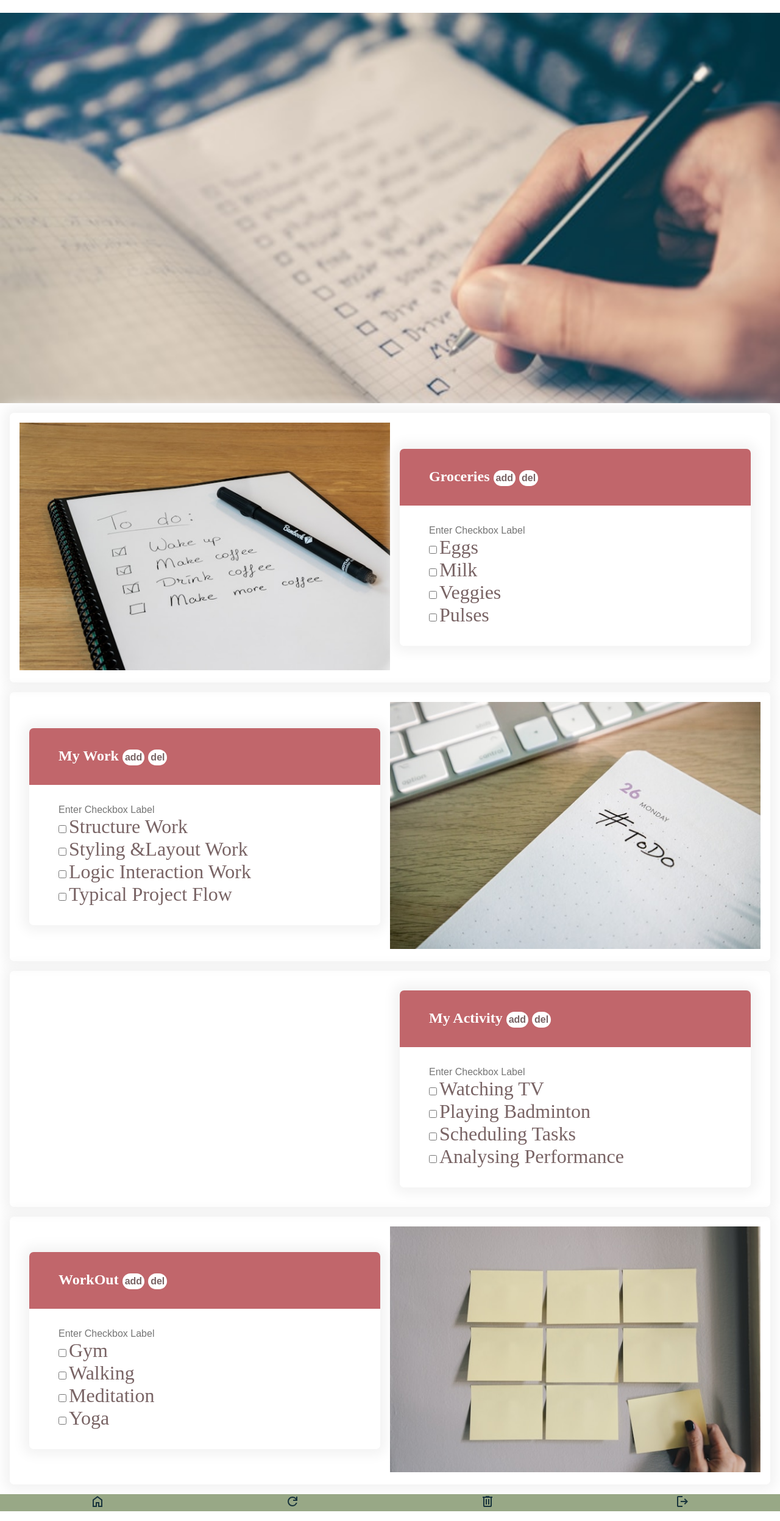
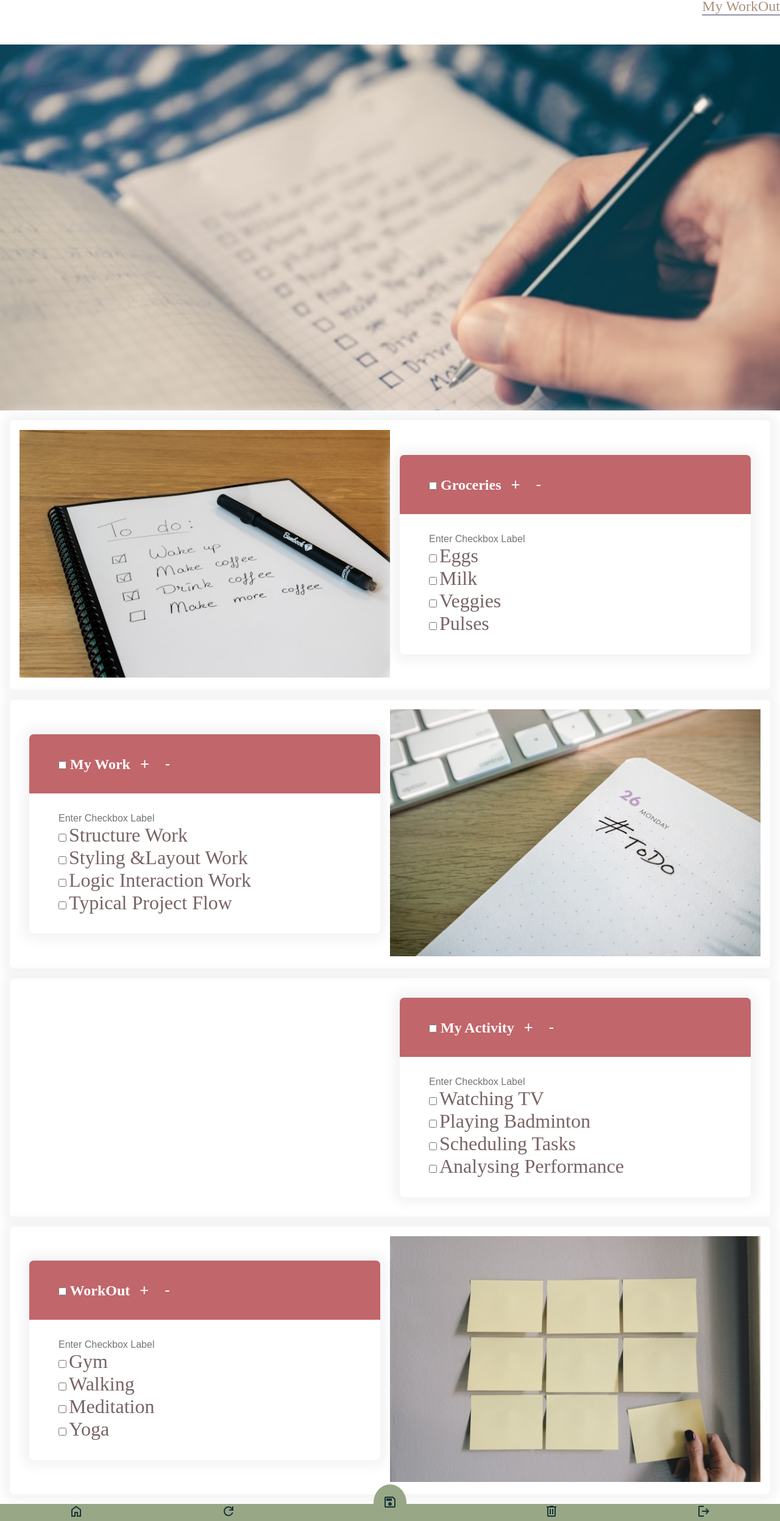
Before and after one commit to Roja-shenishetty/TodoList, a website: page toDo/index.html in a window 1280 px wide. Shown: the part 178-2672 px from the top of the page at 61% size. Drawn offline with Linux system fonts and the light colour scheme.

Commit message:
This is my todo

```diff
--- a/toDo/index.html
+++ b/toDo/index.html
@@ -34,9 +34,12 @@
           <img src="images/todo3.jpg" alt="" />
         </div>
         <div id="Groceries" class="card card--primary">
-          <h2 class="card__h2">Groceries
-            <button id="addgrocCheck" class="btn btn--small">add</button>
-            <button id="delgrocCheck" class="btn btn--small">del</button>
+      <h2 class="card__h2" contenteditable="true">
+            <input type="checkbox" class="check__header" id="groceries">
+            <label contenteditable="false" for="groceries"></label>
+            Groceries
+            <button contenteditable="false" id="addgrocCheck" class="btn btn--small">+</button>
+            <button contenteditable="false" id="delgrocCheck" class="btn btn--small">-</button>
           </h2>
           <div class="card__body">
             <form id="myForm">
@@ -66,10 +69,10 @@
 
                 <div class="check__item">
                   <input type="checkbox" class="groc check" id="groc4" value="Pulses" />
-                  <label class="todo" for="groc4">Pulses</label>
+                  <labe class="todo" for="groc4">Pulses</label>
                                 <br />
                 </div>
-                <div id="checkboxContainerGroc" class="checkbox-container"></div>
+                <div id="checkboxContainerGroc" class="check checkbox-container"></div>
             </form>
           </div>
         </div>
@@ -80,9 +83,12 @@
     <div class="card testimonial">
       <div class="grid grid--1x2">
         <div id="MyWork" class="card card--primary">
-          <h2 class="card__h2">My Work
-             <button id="addworkCheck" class="btn btn--small">add</button>
-            <button id="delworkCheck" class="btn btn--small">del</button>
+          <h2 class="card__h2" contenteditable="true">
+            <input type="checkbox" class="check__header" id="mywork">
+            <label contenteditable="false" for="mywork"></label>
+            My Work
+             <button contenteditable="false" id="addworkCheck" class="btn btn--small">+</button>
+            <button contenteditable="false" id="delworkCheck" class="btn btn--small">-</button>
           </h2>
           <div class="card__body">
             <form id="myForm">
@@ -111,7 +117,7 @@
                 <input type="checkbox" class="work check" id="work4" value="flow" />
                 <label class="todo" for="work4">Typical Project Flow</label><br />
               </div>
-              <div id="checkboxContainerWork" class="checkbox-container"></div>
+              <div id="checkboxContainerWork" class="check checkbox-container"></div>
             </form>
           </div>
         </div>
@@ -128,9 +134,12 @@
           <img src="images/todo2.jpg" alt="" />
         </div>
         <div id="MyActivity" class="card card--primary">
-          <h2 class="card__h2">My Activity
-             <button id="addactCheck" class="btn btn--small">add</button>
-            <button id="delactCheck" class="btn btn--small">del</button>
+          <h2 class="card__h2" contenteditable="true">
+            <input type="checkbox" class="check__header" id="myact">
+            <label contenteditable="false" for="myact"></label>
+            My Activity
+             <button contenteditable="false" id="addactCheck" class="btn btn--small">+</button>
+            <button contenteditable="false" id="delactCheck" class="btn btn--small">-</button>
           </h2>
           <div class="card__body">
             <form id="myForm">
@@ -152,7 +161,7 @@
                 <input type="checkbox" class="check act" id="act4" value="analysing" />
                 <label class="todo" for="act4">Analysing Performance</label><br />
               </div>
-              <div id="checkboxContainerAct" class="checkbox-container"></div>
+              <div id="checkboxContainerAct" class="check checkbox-container"></div>
             </form>
           </div>
         </div>
@@ -163,9 +172,12 @@
     <div class="card testimonial">
       <div class="grid grid--1x2">
         <div id="WorkOut" class="card card--primary">
-          <h2 class="card__h2">WorkOut
-             <button id="addworkOut" class="btn btn--small">add</button>
-            <button id="delworkOut" class="btn btn--small">del</button>
+          <h2 class="card__h2" contenteditable="true">
+            <input type="checkbox" class="check__header" id="myworkout">
+            <label contenteditable="false" for="myworkout"></label>
+            WorkOut
+             <button contenteditable="false" id="addworkOut" class="btn btn--small">+</button>
+            <button contenteditable="false" id="delworkOut" class="btn btn--small">-</button>
           </h2>
           <div class="card__body">
             <form id="myForm">
@@ -191,7 +203,7 @@
               </div>
               <input type="checkbox" class="check workout" id="worko4" value="yoga" />
               <label class="todo" for="worko4">Yoga</label><br />
-              <div id="checkboxContainerWorkOut" class="checkbox-container"></div>
+              <div id="checkboxContainerWorkOut" class="check checkbox-container"></div>
             </form>
           </div>
         </div>
@@ -201,18 +213,13 @@
       </div>
     </div>
 
-    <!--<div><h2>Create New Section</h2>
-    <input type="text" id="sectionTitle" placeholder="Enter section heading">
-  <button id="addSectionBtn">Add Section</button></div>
-      <div id="mainContainer"></div>-->
   </body>
   <footer>
       <a href="#navBar"><svg xmlns="http://www.w3.org/2000/svg" height="24px" viewBox="0 -960 960 960" width="24px" fill="#18333C"><path d="M240-200h120v-240h240v240h120v-360L480-740 240-560v360Zm-80 80v-480l320-240 320 240v480H520v-240h-80v240H160Zm320-350Z"/></svg></a>
       <a class="refresh" href="index.html"><svg xmlns="http://www.w3.org/2000/svg" height="24px" viewBox="0 -960 960 960" width="24px" fill="#18333C"><path d="M480-160q-134 0-227-93t-93-227q0-134 93-227t227-93q69 0 132 28.5T720-690v-110h80v280H520v-80h168q-32-56-87.5-88T480-720q-100 0-170 70t-70 170q0 100 70 170t170 70q77 0 139-44t87-116h84q-28 106-114 173t-196 67Z"/></svg></a>
-      <!--<div class="addItems"><svg xmlns="http://www.w3.org/2000/svg" height="24px" viewBox="0 -960 960 960" width="24px" fill="#18333C"><path d="M440-280h80v-160h160v-80H520v-160h-80v160H280v80h160v160Zm40 200q-83 0-156-31.5T197-197q-54-54-85.5-127T80-480q0-83 31.5-156T197-763q54-54 127-85.5T480-880q83 0 156 31.5T763-763q54 54 85.5 127T880-480q0 83-31.5 156T763-197q-54 54-127 85.5T480-80Zm0-80q134 0 227-93t93-227q0-134-93-227t-227-93q-134 0-227 93t-93 227q0 134 93 227t227 93Zm0-320Z"/></svg></div>-->
+      <button id="submit" class="btn btn--icon"><svg xmlns="http://www.w3.org/2000/svg" height="24px" viewBox="0 -960 960 960" width="24px" fill="#18333C"><path d="M840-680v480q0 33-23.5 56.5T760-120H200q-33 0-56.5-23.5T120-200v-560q0-33 23.5-56.5T200-840h480l160 160Zm-80 34L646-760H200v560h560v-446ZM480-240q50 0 85-35t35-85q0-50-35-85t-85-35q-50 0-85 35t-35 85q0 50 35 85t85 35ZM240-560h360v-160H240v160Zm-40-86v446-560 114Z"/></svg></button>
       <div class="delItems"><svg xmlns="http://www.w3.org/2000/svg" height="24px" viewBox="0 -960 960 960" width="24px" fill="#18333C"><path d="M280-120q-33 0-56.5-23.5T200-200v-520h-40v-80h200v-40h240v40h200v80h-40v520q0 33-23.5 56.5T680-120H280Zm400-600H280v520h400v-520ZM360-280h80v-360h-80v360Zm160 0h80v-360h-80v360ZM280-720v520-520Z"/></svg></div>
       <a href="thank.html"><svg xmlns="http://www.w3.org/2000/svg" height="24px" viewBox="0 -960 960 960" width="24px" fill="#18333C"><path d="M200-120q-33 0-56.5-23.5T120-200v-560q0-33 23.5-56.5T200-840h280v80H200v560h280v80H200Zm440-160-55-58 102-102H360v-80h327L585-622l55-58 200 200-200 200Z"/></svg></a>
-      <!--<div class="saveBtn"><svg xmlns="http://www.w3.org/2000/svg" height="24px" viewBox="0 -960 960 960" width="24px" fill="#18333C"><path d="M840-680v480q0 33-23.5 56.5T760-120H200q-33 0-56.5-23.5T120-200v-560q0-33 23.5-56.5T200-840h480l160 160Zm-80 34L646-760H200v560h560v-446ZM480-240q50 0 85-35t35-85q0-50-35-85t-85-35q-50 0-85 35t-35 85q0 50 35 85t85 35ZM240-560h360v-160H240v160Zm-40-86v446-560 114Z"/></svg></div>-->
-     <script src="main.js"></script>
+      <script src="main.js"></script>
     </footer>
 </html>
--- a/toDo/main.js
+++ b/toDo/main.js
@@ -14,11 +14,16 @@ checkboxes.forEach((box)=>{
 
 const cards=document.querySelectorAll(".card");
 const del=document.querySelector(".delItems");
+
 del.addEventListener("click",()=>{
-  cards.forEach(card=>{
-    card.addEventListener("click",()=>card.remove());
+  const selected=document.querySelectorAll(".check__header:checked");
+  selected.forEach(checkbox=>{
+    checkbox.closest(".card").remove();
+    checkbox.closest(".grid").remove();
   });
-});
+
+
+  });
 
 const delgrocCheck=document.getElementById("delgrocCheck");
 
@@ -29,7 +34,6 @@ const delgrocCheck=document.getElementById("delgrocCheck");
          box.parentElement.remove();
        }
      }
-    console.log("delgroc");
   });
 
  const delworkCheck=document.getElementById("delworkCheck");
@@ -81,6 +85,7 @@ const label=document.createElement("label");
 
 checkbox.type='checkbox';
 checkbox.classList.add('check');
+checkbox.classList.add("groc");
 label.textContent=labelText;
 label.contentEditable=true;
 label.classList.add('todo');
@@ -109,6 +114,7 @@ const label=document.createElement("label");
 
 checkbox.type='checkbox';
 checkbox.classList.add('check');
+checkbox.classList.add("work");
 label.textContent=labelText;
 label.contentEditable=true;
 label.classList.add('todo');
@@ -137,6 +143,7 @@ const label=document.createElement("label");
 
 checkbox.type='checkbox';
 checkbox.classList.add('check');
+checkbox.classList.add("act");
 label.textContent=labelText;
 label.contentEditable=true;
 label.classList.add('todo');
@@ -165,6 +172,7 @@ const label=document.createElement("label");
 
 checkbox.type='checkbox';
 checkbox.classList.add('check');
+checkbox.classList.add("workout");
 label.textContent=labelText;
 label.contentEditable=true;
 label.classList.add('todo');
@@ -176,3 +184,35 @@ container.appendChild(div);
 //clear input
 labelInput.value="";
 });
+
+document.getElementById("submit").addEventListener("click",()=>{
+  const forms=document.querySelectorAll("#myForm");
+  let savedData=[];
+  forms.forEach((form,index)=>{
+
+    let formData={};
+    checkboxes.forEach(checkbox=>{
+      formData[checkbox.name]=checkbox.checked;
+    });
+
+    savedData.push({
+      formNumber:index+1,
+      data:formData
+    });
+  });
+
+  localStorage.setItem("savedForms",JSON.stringify(savedData));
+  alert("All forms saved!");
+});
+
+
+window.addEventListener("load",()=>{
+  const saved=JSON.parse(localStorage.getItem("savedForms"));
+  if(!saved) return;
+  const forms=document.querySelectorAll("#myForm");
+  saved.forEach((formData,index)=>{
+    checkboxes.forEach(checkbox=>{
+      checkbox.checked=formData.data[checkbox.name];
+    });
+  });
+});
--- a/toDo/style.css
+++ b/toDo/style.css
@@ -2,7 +2,6 @@
     box-sizing: border-box;
     margin: 0;
     padding: 0;
-
 }
 a{
     text-decoration: none;
@@ -19,7 +18,7 @@ a{
 }
 .collapsible__heading{
     margin-top: 0;
-    font-size: 6vmin;
+    font-size: 10vmin;
     color:#fff;
 }
 .collapsible__content{
@@ -50,16 +49,18 @@ a{
 
 .imgContainer{
     width:100%;
-    height: 80vh;
+      height: 30vh;
     background-image: url("images/todo1.jpg");
     background-repeat: no-repeat;
-    background-size: cover;
-    margin-top:2rem;
+    background-size: contain;
+    margin-top:3rem;
+    margin-bottom: 1rem;
 }
-@media screen and (max-width:768px) {
+@media screen and (min-width:768px) {
     .imgContainer{
-        background-size: contain;
-        height:60vh;
+        background-size: cover;
+        margin-bottom:0;
+        height: 75vh;
     }
 }
 
@@ -113,20 +114,25 @@ footer{
     font-weight: 600;
     padding:4px;
     white-space: nowrap;
-    background-color: #fff;
     border: none;
     cursor: pointer;
-    color:#796465;
+    color:#fff;
+    background-color: #C1666B;
+    outline: none;
 }
-.btn .icon{
-    width:1rem;
-    height:1rem;
-    margin-right:1rem;
-    vertical-align: middle;
-
+.btn--icon{
+    color:#18333C;
+   text-align: center;
+   background-color:#98A886;
+    margin-top:-2rem;
+    border-radius: 100%;
+    padding:1px 15px;
 }
 .btn--small{
-    font-size: 1rem;
+    font-size: 1.6rem;
+    font-weight: 100;
+    padding:2px 10px;
+    text-align: center;
 }
 .input__label{
     border:none;
```
Also changed, not shown: toDo/thank.html (+16 -1 lines), 1 other file.
